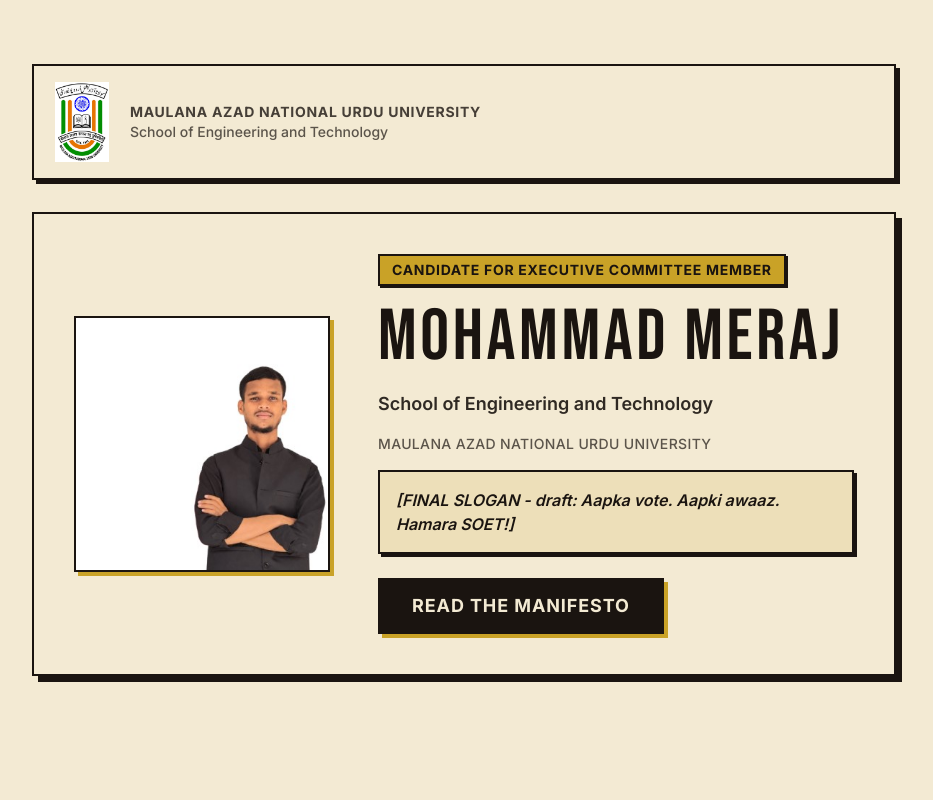
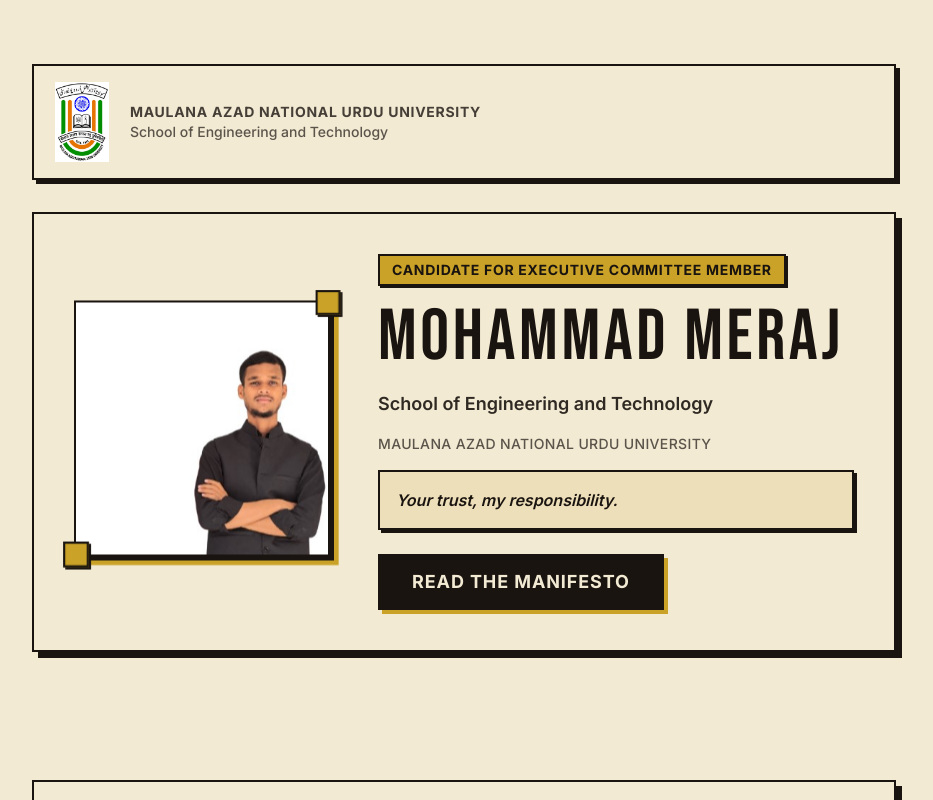
Before and after one commit to mahimoodshaikaiml/soet-federation, a Next.js app: page / in a window 1280 px wide. Shown: the top 800 px of the page, without its empty margins (176-1109 px from the left). Built offline with nearby package versions, Linux system fonts and the light colour scheme.

Commit message:
Polish hero and add tactile interaction feedback

```diff
--- a/app/globals.css
+++ b/app/globals.css
@@ -29,3 +29,95 @@ body {
 .no-scrollbar::-webkit-scrollbar {
   display: none;
 }
+
+/* Hero photo subtle float animation (4px translateY, 5s ease-in-out) */
+@keyframes heroPhotoFloat {
+  0% {
+    transform: translateY(0px);
+  }
+  100% {
+    transform: translateY(-4px);
+  }
+}
+
+/* Subtle gold shadow pulse (hard offset shadow, no blur glow) */
+@keyframes heroShadowPulse {
+  0% {
+    box-shadow: 4px 4px 0px var(--color-near-black), 6px 6px 0px var(--color-gold);
+  }
+  100% {
+    box-shadow: 4px 4px 0px var(--color-near-black), 9px 9px 0px var(--color-gold);
+  }
+}
+
+/* Subtle accent block breathing */
+@keyframes heroAccentPulse {
+  0% {
+    transform: scale(1);
+  }
+  100% {
+    transform: scale(1.08);
+  }
+}
+
+.hero-photo-float {
+  animation: heroPhotoFloat 5s ease-in-out infinite alternate;
+}
+
+.hero-shadow-pulse {
+  box-shadow: 4px 4px 0px var(--color-near-black), 6px 6px 0px var(--color-gold);
+  animation: heroShadowPulse 5s ease-in-out infinite alternate;
+}
+
+.hero-accent-pulse {
+  animation: heroAccentPulse 4s ease-in-out infinite alternate;
+}
+
+.hero-accent-pulse-delayed {
+  animation: heroAccentPulse 4s ease-in-out 1.5s infinite alternate;
+}
+
+/* Tactile Neo-Brutalist Pressable Feedback Utility */
+.pressable {
+  touch-action: manipulation;
+  transition: transform 100ms ease, box-shadow 100ms ease, background-color 150ms ease, color 150ms ease;
+}
+
+.pressable:active {
+  transform: translate(2px, 2px);
+}
+
+/* Accordion item: tactile press container when header button is activated */
+.pressable-accordion {
+  transition: transform 100ms ease, box-shadow 100ms ease;
+}
+
+.pressable-accordion:has(> button:active) {
+  transform: translate(2px, 2px);
+  box-shadow: 1px 1px 0px var(--color-near-black);
+}
+
+/* Prevent double transform on the inner accordion button */
+.pressable-accordion .pressable:active {
+  transform: none;
+}
+
+/* Respect prefers-reduced-motion: disable all photo animations and press transforms */
+@media (prefers-reduced-motion: reduce) {
+  .hero-photo-float,
+  .hero-shadow-pulse,
+  .hero-accent-pulse,
+  .hero-accent-pulse-delayed {
+    animation: none !important;
+    transform: none !important;
+    transition: none !important;
+  }
+
+  .pressable,
+  .pressable:active,
+  .pressable-accordion,
+  .pressable-accordion:has(> button:active) {
+    transform: none !important;
+    transition: none !important;
+  }
+}
--- a/components/HeroSection.tsx
+++ b/components/HeroSection.tsx
@@ -34,7 +34,19 @@ export default function HeroSection({ candidate }: HeroSectionProps) {
       <div className="bg-cream border-2 border-near-black shadow-[6px_6px_0px_var(--color-near-black)] p-6 sm:p-8 md:p-10 flex flex-col md:flex-row items-center gap-8 md:gap-12">
         {/* Candidate Photo */}
         <div className="shrink-0">
-          <div className="relative w-48 h-48 sm:w-56 sm:h-56 md:w-64 md:h-64 border-2 border-near-black bg-cream shadow-[4px_4px_0px_var(--color-gold)] overflow-hidden">
+          <div className="relative hero-photo-float">
+            {/* Small decorative gold accent blocks */}
+            <div
+              className="absolute -top-2.5 -right-2.5 w-5 h-5 sm:w-6 sm:h-6 bg-gold border-2 border-near-black shadow-[2px_2px_0px_var(--color-near-black)] z-10 hero-accent-pulse pointer-events-none"
+              aria-hidden="true"
+            />
+            <div
+              className="absolute -bottom-2.5 -left-2.5 w-5 h-5 sm:w-6 sm:h-6 bg-gold border-2 border-near-black shadow-[2px_2px_0px_var(--color-near-black)] z-10 hero-accent-pulse-delayed pointer-events-none"
+              aria-hidden="true"
+            />
+
+            {/* Photo Card with subtle shadow pulse and desktop hover scale */}
+            <div className="relative w-48 h-48 sm:w-56 sm:h-56 md:w-64 md:h-64 border-2 border-near-black bg-cream overflow-hidden hero-shadow-pulse transition-transform duration-300 md:hover:scale-[1.018]">
               <Image
                 src="/images/meraj.jpg"
                 alt={candidate.name}
@@ -43,6 +55,7 @@ export default function HeroSection({ candidate }: HeroSectionProps) {
                 className="object-cover object-top"
                 priority
               />
+            </div>
           </div>
         </div>
 
@@ -75,7 +88,7 @@ export default function HeroSection({ candidate }: HeroSectionProps) {
           <div className="pt-2 w-full sm:w-auto">
             <a
               href="#manifesto"
-              className="inline-flex items-center justify-center w-full sm:w-auto min-h-[48px] px-8 py-3 bg-near-black text-cream font-bold text-base sm:text-lg uppercase tracking-wider border-2 border-near-black shadow-[4px_4px_0px_var(--color-gold)]"
+              className="pressable inline-flex items-center justify-center w-full sm:w-auto min-h-[48px] px-8 py-3 bg-near-black text-cream font-bold text-base sm:text-lg uppercase tracking-wider border-2 border-near-black shadow-[4px_4px_0px_var(--color-gold)] active:shadow-[2px_2px_0px_var(--color-gold)] hover:bg-near-black/90 focus:outline-none focus-visible:ring-2 focus-visible:ring-near-black focus-visible:ring-offset-2 focus-visible:ring-offset-cream"
             >
               Read the manifesto
             </a>
--- a/components/ManifestoAccordion.tsx
+++ b/components/ManifestoAccordion.tsx
@@ -13,14 +13,14 @@ export default function ManifestoAccordion({ point }: ManifestoAccordionProps) {
   const headerId = `manifesto-point-header-${point.number}`;
 
   return (
-    <div className="border-2 border-near-black bg-cream shadow-[3px_3px_0px_var(--color-near-black)] transition-all">
+    <div className="border-2 border-near-black bg-cream shadow-[3px_3px_0px_var(--color-near-black)] pressable-accordion">
       <button
         type="button"
         id={headerId}
         aria-expanded={isOpen}
         aria-controls={contentId}
         onClick={() => setIsOpen((prev) => !prev)}
-        className="w-full min-h-[48px] p-3 sm:p-4 flex items-center justify-between gap-3 text-left cursor-pointer hover:bg-near-black/[0.03] transition-colors focus:outline-none focus-visible:ring-2 focus-visible:ring-near-black focus-visible:ring-offset-2 focus-visible:ring-offset-cream"
+        className="pressable w-full min-h-[48px] p-3 sm:p-4 flex items-center justify-between gap-3 text-left cursor-pointer hover:bg-near-black/[0.03] transition-colors focus:outline-none focus-visible:ring-2 focus-visible:ring-near-black focus-visible:ring-offset-2 focus-visible:ring-offset-cream"
       >
         <div className="flex items-center gap-3 sm:gap-4 flex-1 min-w-0">
           <span className="shrink-0 flex items-center justify-center w-8 h-8 bg-near-black text-cream font-bold text-sm border-2 border-near-black shadow-[2px_2px_0px_var(--color-gold)]">
--- a/components/ManifestoTopicNav.tsx
+++ b/components/ManifestoTopicNav.tsx
@@ -16,7 +16,7 @@ export default function ManifestoTopicNav({ boxes }: ManifestoTopicNavProps) {
             <a
               key={box.id}
               href={`#manifesto-topic-${box.id}`}
-              className="inline-flex items-center min-h-[44px] sm:min-h-[48px] px-3.5 sm:px-4 py-2 text-xs sm:text-sm font-bold uppercase tracking-wider text-near-black bg-cream border-2 border-near-black shadow-[2px_2px_0px_var(--color-near-black)] hover:bg-gold hover:text-near-black transition-colors whitespace-nowrap shrink-0 focus:outline-none focus-visible:ring-2 focus-visible:ring-near-black focus-visible:ring-offset-2 focus-visible:ring-offset-cream"
+              className="pressable inline-flex items-center min-h-[44px] sm:min-h-[48px] px-3.5 sm:px-4 py-2 text-xs sm:text-sm font-bold uppercase tracking-wider text-near-black bg-cream border-2 border-near-black shadow-[2px_2px_0px_var(--color-near-black)] active:shadow-none hover:bg-gold hover:text-near-black transition-colors whitespace-nowrap shrink-0 focus:outline-none focus-visible:ring-2 focus-visible:ring-near-black focus-visible:ring-offset-2 focus-visible:ring-offset-cream"
             >
               {box.heading}
             </a>
--- a/components/MobileBottomBar.tsx
+++ b/components/MobileBottomBar.tsx
@@ -30,7 +30,7 @@ export default function MobileBottomBar({
         <button
           type="button"
           onClick={handleWhatsAppShare}
-          className="inline-flex items-center justify-center w-full min-h-[48px] px-2 py-2.5 text-xs sm:text-sm font-bold uppercase tracking-wider text-cream bg-near-black border-2 border-near-black shadow-[2px_2px_0px_var(--color-gold)] hover:bg-near-black/90 transition-colors text-center leading-tight focus:outline-none focus-visible:ring-2 focus-visible:ring-near-black focus-visible:ring-offset-2 focus-visible:ring-offset-cream"
+          className="pressable inline-flex items-center justify-center w-full min-h-[48px] px-2 py-2.5 text-xs sm:text-sm font-bold uppercase tracking-wider text-cream bg-near-black border-2 border-near-black shadow-[2px_2px_0px_var(--color-gold)] active:shadow-none hover:bg-near-black/90 transition-colors text-center leading-tight focus:outline-none focus-visible:ring-2 focus-visible:ring-near-black focus-visible:ring-offset-2 focus-visible:ring-offset-cream"
         >
           {mobileBar.whatsappLabel}
         </button>
@@ -40,7 +40,7 @@ export default function MobileBottomBar({
           href={formUrl}
           target="_blank"
           rel="noopener noreferrer"
-          className="inline-flex items-center justify-center w-full min-h-[48px] px-2 py-2.5 text-xs sm:text-sm font-bold uppercase tracking-wider text-near-black bg-gold border-2 border-near-black shadow-[2px_2px_0px_var(--color-near-black)] hover:bg-gold/90 transition-colors text-center leading-tight focus:outline-none focus-visible:ring-2 focus-visible:ring-near-black focus-visible:ring-offset-2 focus-visible:ring-offset-cream"
+          className="pressable inline-flex items-center justify-center w-full min-h-[48px] px-2 py-2.5 text-xs sm:text-sm font-bold uppercase tracking-wider text-near-black bg-gold border-2 border-near-black shadow-[2px_2px_0px_var(--color-near-black)] active:shadow-none hover:bg-gold/90 transition-colors text-center leading-tight focus:outline-none focus-visible:ring-2 focus-visible:ring-near-black focus-visible:ring-offset-2 focus-visible:ring-offset-cream"
         >
           {mobileBar.suggestLabel}
         </a>
--- a/components/SuggestIdeaSection.tsx
+++ b/components/SuggestIdeaSection.tsx
@@ -33,7 +33,7 @@ export default function SuggestIdeaSection({
             href={suggestIdea.formUrl}
             target="_blank"
             rel="noopener noreferrer"
-            className="inline-flex items-center justify-center w-full sm:w-auto min-h-[48px] px-8 py-3 bg-near-black text-cream font-bold text-base sm:text-lg uppercase tracking-wider border-2 border-near-black shadow-[4px_4px_0px_var(--color-gold)] hover:bg-near-black/90 focus:outline-none focus-visible:ring-2 focus-visible:ring-near-black focus-visible:ring-offset-2 focus-visible:ring-offset-cream"
+            className="pressable inline-flex items-center justify-center w-full sm:w-auto min-h-[48px] px-8 py-3 bg-near-black text-cream font-bold text-base sm:text-lg uppercase tracking-wider border-2 border-near-black shadow-[4px_4px_0px_var(--color-gold)] active:shadow-[2px_2px_0px_var(--color-gold)] hover:bg-near-black/90 focus:outline-none focus-visible:ring-2 focus-visible:ring-near-black focus-visible:ring-offset-2 focus-visible:ring-offset-cream"
           >
             {suggestIdea.buttonText}
           </a>
--- a/content/manifesto.json
+++ b/content/manifesto.json
@@ -4,7 +4,7 @@
         "position": "Executive Committee Member",
         "school": "School of Engineering and Technology",
         "university": "Maulana Azad National Urdu University",
-        "slogan": "[FINAL SLOGAN - draft: Aapka vote. Aapki awaaz. Hamara SOET!]",
+        "slogan": "Your trust, my responsibility.",
         "electionDate": "15 October 2026",
         "votingTimeAndVenue": "[VOTING TIME AND VENUE - add only after official notice]"
     },
@@ -150,5 +150,8 @@
         "whatsappLabel": "Share on WhatsApp",
         "suggestLabel": "Suggest an Idea",
         "shareText": "Student campaign website:"
+    },
+    "footer": {
+        "disclaimer": "Student campaign website for Mohammad Meraj. Not an official MANUU website."
     }
 }
--- a/types/manifesto.ts
+++ b/types/manifesto.ts
@@ -46,10 +46,15 @@ export interface MobileBarContent {
   shareText: string;
 }
 
+export interface FooterContent {
+  disclaimer: string;
+}
+
 export interface ManifestoData {
   candidate: Candidate;
   manifesto: ManifestoContent;
   about: AboutContent;
   suggestIdea: SuggestIdeaContent;
   mobileBar: MobileBarContent;
+  footer: FooterContent;
 }
```
Also changed, not shown: app/page.tsx (+2 -5 lines), components/FooterSection.tsx (added, +17 -0 lines). Lines whose indentation alone changed are shown as unchanged.
